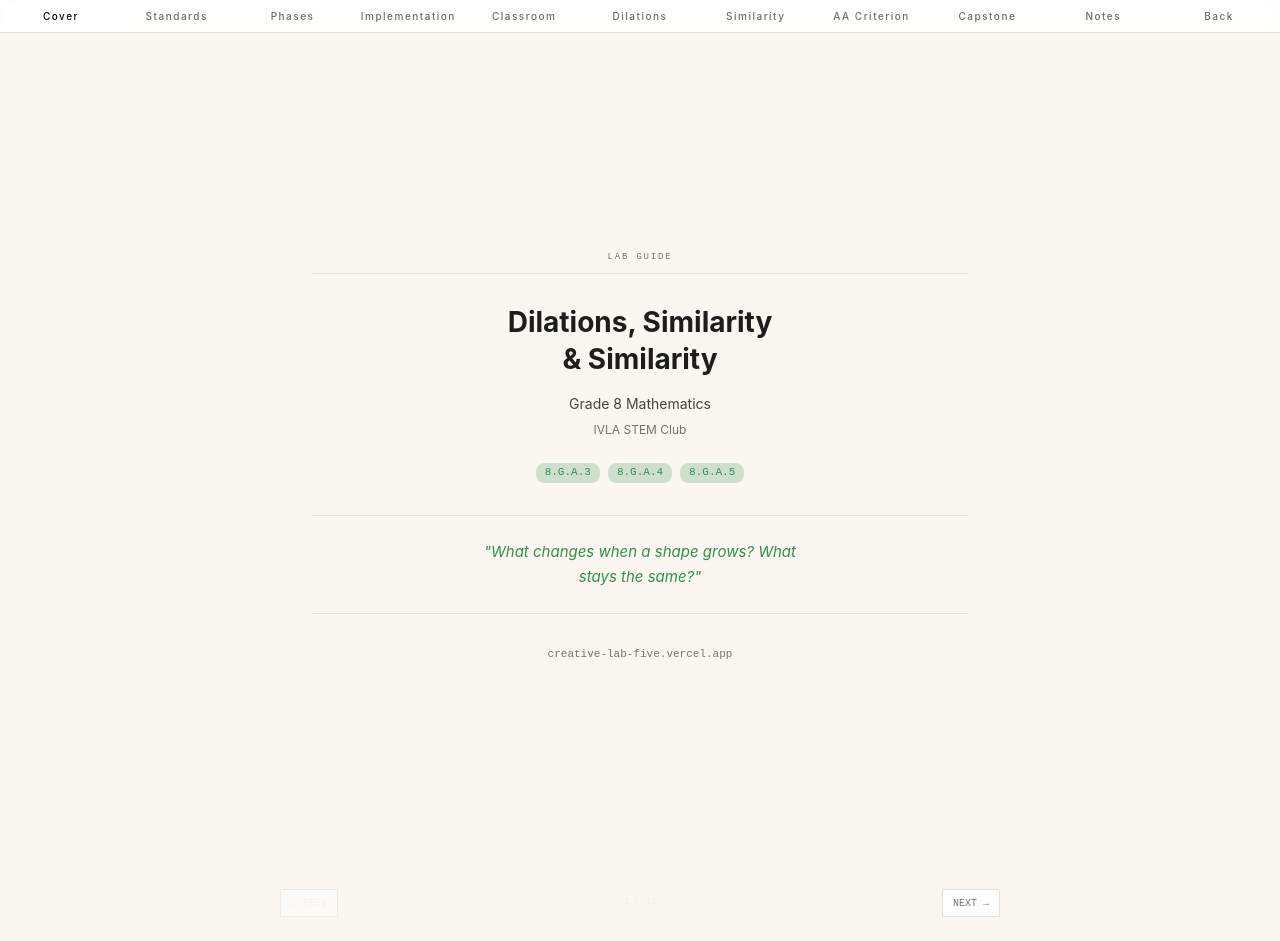
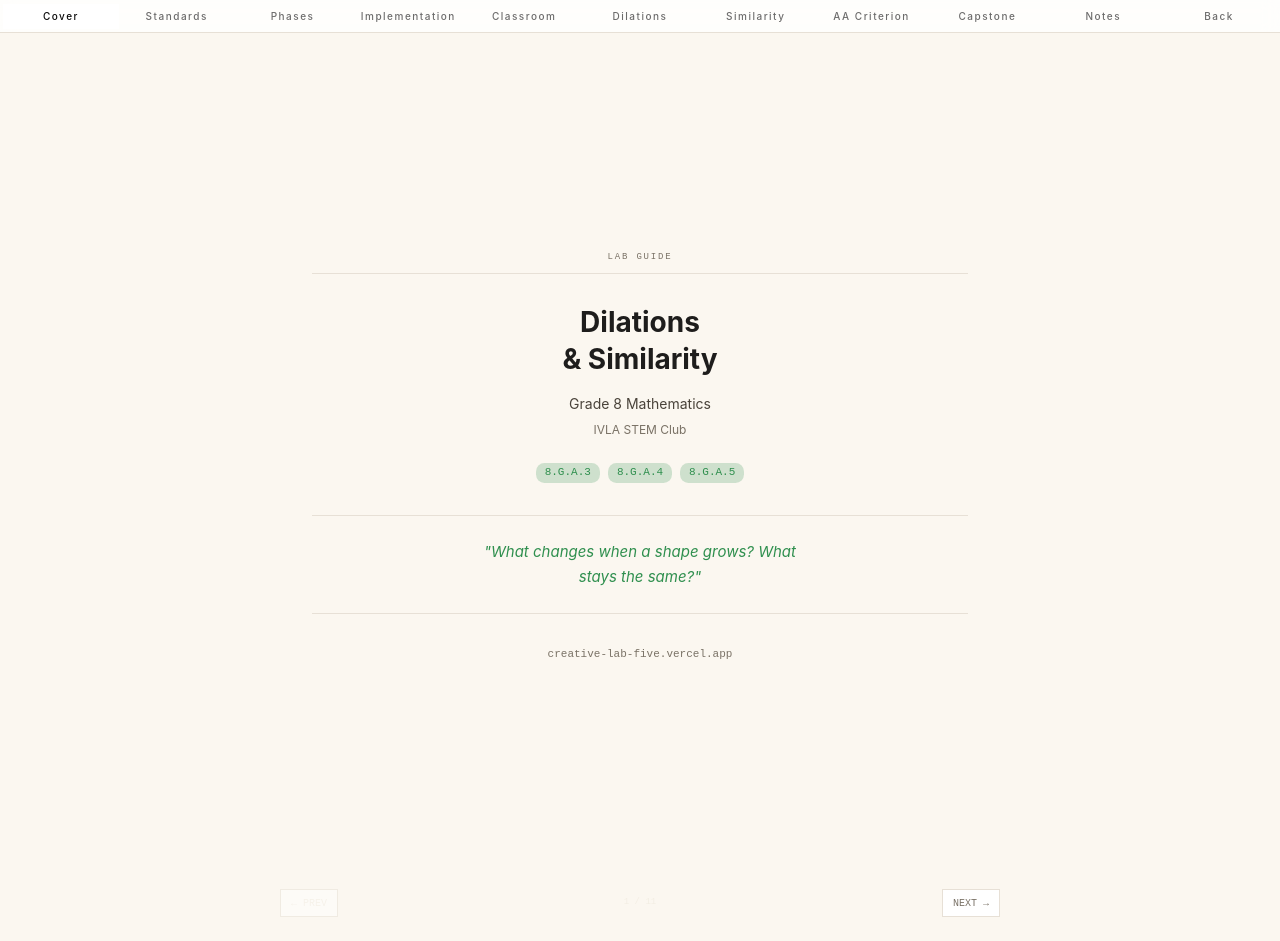
Before and after one commit to Lokie-ree/iste-26, a React (Vite) app: page / in a window 1280 px wide. Built offline with nearby package versions, Linux system fonts and the light colour scheme.

Commit message:
fix(lab-guide): correct M2 cover title — first line should read Dilations only

```diff
--- a/src/components/lab-guides/Dilations.tsx
+++ b/src/components/lab-guides/Dilations.tsx
@@ -15,7 +15,7 @@ function Cover() {
       <SectionLabel>Lab Guide</SectionLabel>
       <ScoredLine />
       <h1 className="font-sans text-[28px] font-bold text-[var(--lab-white)] mt-[24px] mb-[4px] leading-[1.2]">
-        Dilations, Similarity
+        Dilations
       </h1>
       <h1 className="font-sans text-[28px] font-bold text-[var(--lab-white)] mb-[16px] leading-[1.2]">
         & Similarity
```
